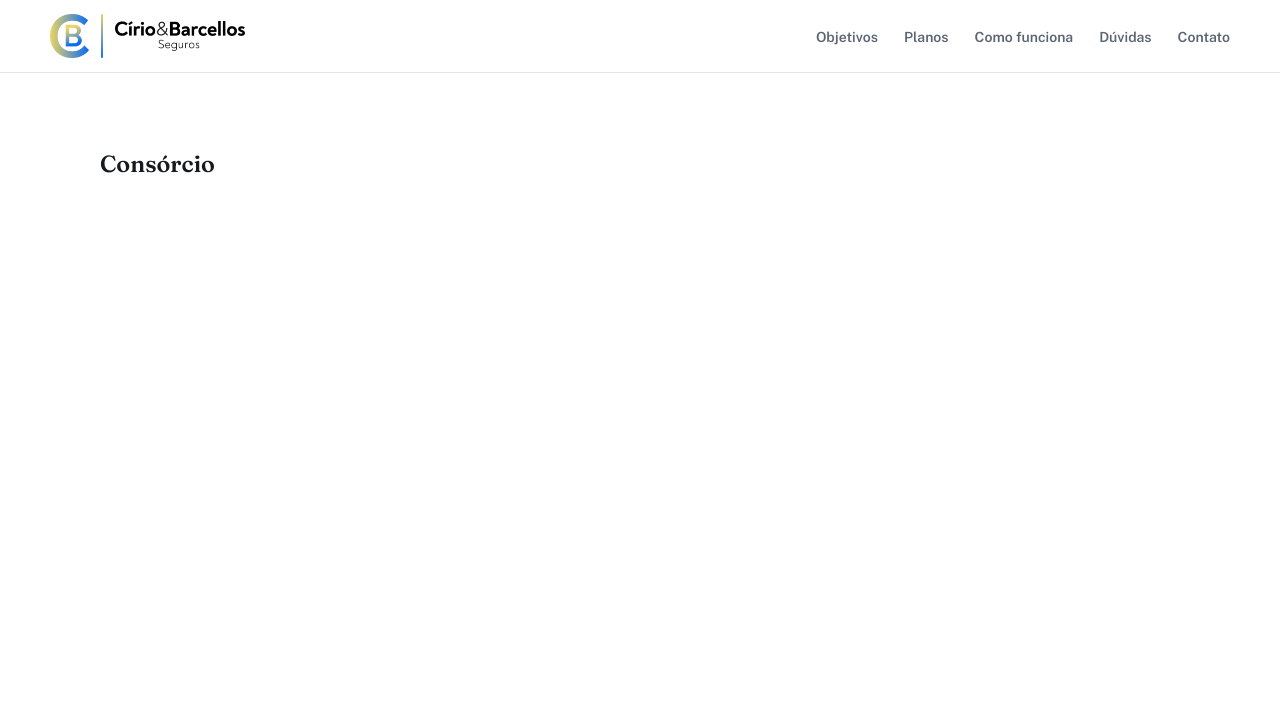
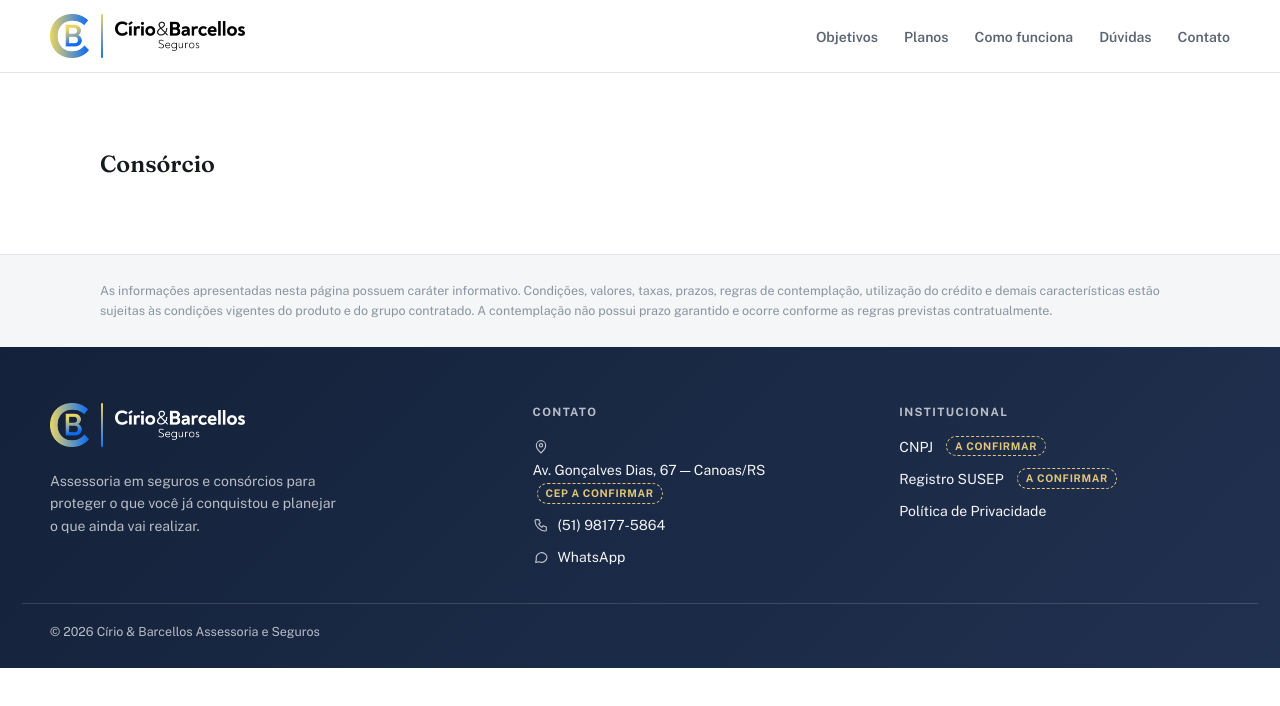
Before and after one commit to mariaaltnetterdutra/Cirio-Barcellos-Site, a Next.js app: page / in a window 1280 px wide. Shown: the top 706 px of the page. Built offline with nearby package versions, Linux system fonts and the light colour scheme.

Commit message:
feat(layout): rodapé da V1 e aviso legal

```diff
--- a/src/app/(site)/layout.tsx
+++ b/src/app/(site)/layout.tsx
@@ -1,3 +1,5 @@
+import { LegalNotice } from "@/shared/components/layout/LegalNotice/LegalNotice";
+import { SiteFooter } from "@/shared/components/layout/SiteFooter/SiteFooter";
 import { SiteHeader } from "@/shared/components/layout/SiteHeader/SiteHeader";
 import { MAIN_CONTENT_ID, SKIP_LINK_LABEL } from "@/shared/constants/a11y";
 
@@ -9,6 +11,8 @@ export default function SiteLayout({ children }: LayoutProps<"/">) {
       </a>
       <SiteHeader />
       <main id={MAIN_CONTENT_ID}>{children}</main>
+      <LegalNotice />
+      <SiteFooter />
     </>
   );
 }
--- /dev/null
+++ b/src/shared/components/layout/LegalNotice/LegalNotice.module.css
@@ -0,0 +1,13 @@
+.notice {
+  padding-block: 26px;
+  padding-inline: var(--gutter);
+  background: var(--color-gray-50);
+  border-top: 1px solid var(--color-line);
+}
+
+.text {
+  max-width: var(--max-width);
+  margin-inline: auto;
+  font-size: 12.5px;
+  color: var(--color-text-3);
+}
--- /dev/null
+++ b/src/shared/components/layout/LegalNotice/LegalNotice.tsx
@@ -0,0 +1,13 @@
+import styles from "./LegalNotice.module.css";
+
+// Texto do aviso legal do consórcio (protótipo, faixa acima do rodapé).
+const LEGAL_TEXT =
+  "As informações apresentadas nesta página possuem caráter informativo. Condições, valores, taxas, prazos, regras de contemplação, utilização do crédito e demais características estão sujeitas às condições vigentes do produto e do grupo contratado. A contemplação não possui prazo garantido e ocorre conforme as regras previstas contratualmente.";
+
+export function LegalNotice() {
+  return (
+    <aside className={styles.notice} aria-label="Aviso legal">
+      <p className={styles.text}>{LEGAL_TEXT}</p>
+    </aside>
+  );
+}
--- /dev/null
+++ b/src/shared/components/layout/SiteFooter/SiteFooter.module.css
@@ -0,0 +1,77 @@
+/* Mesmo efeito do tom navy: troca as variáveis para o fundo escuro. */
+.footer {
+  --color-text: var(--color-on-dark);
+  --color-text-2: var(--color-on-dark-2);
+  --color-gold-ink: var(--color-gold-ink-light);
+  background: linear-gradient(135deg, var(--color-navy), var(--color-navy-2));
+  color: var(--color-text);
+}
+
+.inner {
+  display: grid;
+  grid-template-columns: 1.35fr 1fr 1fr;
+  gap: 36px;
+  max-width: calc(var(--max-width-wide) + 2 * var(--gutter));
+  margin-inline: auto;
+  padding: 56px var(--gutter) 34px;
+}
+
+.logoLink {
+  display: inline-flex;
+}
+
+.tagline {
+  margin-top: 16px;
+  max-width: 34ch;
+  font-size: 14px;
+  color: var(--color-text-2);
+}
+
+.title {
+  margin-bottom: 14px;
+  font-family: var(--font-body), system-ui, sans-serif;
+  font-size: 11.5px;
+  font-weight: 700;
+  letter-spacing: 0.12em;
+  text-transform: uppercase;
+  color: var(--color-text-2);
+}
+
+.list {
+  display: flex;
+  flex-direction: column;
+  gap: 10px;
+  list-style: none;
+  font-size: 14px;
+}
+
+.item {
+  display: flex;
+  align-items: flex-start;
+  flex-wrap: wrap;
+  gap: 4px 9px;
+}
+
+.itemIcon {
+  margin-top: 3px;
+  opacity: 0.75;
+}
+
+.list a:hover {
+  text-decoration: underline;
+}
+
+.bottom {
+  max-width: calc(var(--max-width-wide) + 2 * var(--gutter));
+  margin-inline: auto;
+  padding: 18px var(--gutter) calc(26px + env(safe-area-inset-bottom, 0px));
+  border-top: 1px solid var(--color-on-dark-line);
+  font-size: 12.5px;
+  color: var(--color-text-2);
+}
+
+@media (max-width: 640px) {
+  .inner {
+    grid-template-columns: 1fr;
+  }
+}
--- /dev/null
+++ b/src/shared/components/layout/SiteFooter/SiteFooter.tsx
@@ -0,0 +1,78 @@
+import Link from "next/link";
+import type { ReactNode } from "react";
+import { Logo } from "@/shared/components/brand/Logo/Logo";
+import { Icon, type IconName } from "@/shared/components/ui/Icon/Icon";
+import { PendingBadge } from "@/shared/components/ui/PendingBadge/PendingBadge";
+import { COMPANY } from "@/shared/constants/company";
+import { ROUTES, SECTION_IDS } from "@/shared/constants/routes";
+import { getCurrentYear } from "@/shared/utils/date";
+import { buildWhatsAppUrl } from "@/shared/utils/whatsapp";
+import { SITE_FOOTER_CONTENT as CONTENT } from "./content";
+import styles from "./SiteFooter.module.css";
+
+function ContactItem({ icon, children }: { icon: IconName; children: ReactNode }) {
+  return (
+    <li className={styles.item}>
+      <Icon name={icon} size="sm" className={styles.itemIcon} />
+      <span>{children}</span>
+    </li>
+  );
+}
+
+// Valor confirmado pelo cliente ou o selo "a confirmar" enquanto for null.
+function ConfirmedValue({ value }: { value: string | null }) {
+  return value ? <>{value}</> : <PendingBadge />;
+}
+
+export async function SiteFooter() {
+  const year = await getCurrentYear();
+
+  return (
+    <footer id={SECTION_IDS.contato} className={styles.footer}>
+      <div className={styles.inner}>
+        <div className={styles.brand}>
+          <Link href={ROUTES.home} aria-label={CONTENT.homeLinkLabel} className={styles.logoLink}>
+            <Logo variant="dark" />
+          </Link>
+          <p className={styles.tagline}>{CONTENT.tagline}</p>
+        </div>
+
+        <div>
+          <h2 className={styles.title}>{CONTENT.contactTitle}</h2>
+          <ul className={styles.list}>
+            <ContactItem icon="pin">
+              {COMPANY.address} {!COMPANY.cep && <PendingBadge label={`${CONTENT.cepLabel} a confirmar`} />}
+            </ContactItem>
+            <ContactItem icon="phone">{COMPANY.phoneDisplay}</ContactItem>
+            <ContactItem icon="message">
+              <a href={buildWhatsAppUrl()} target="_blank" rel="noopener noreferrer">
+                {CONTENT.whatsappLabel}
+              </a>
+            </ContactItem>
+          </ul>
+        </div>
+
+        <div>
+          <h2 className={styles.title}>{CONTENT.institutionalTitle}</h2>
+          <ul className={styles.list}>
+            <li className={styles.item}>
+              {CONTENT.cnpjLabel} <ConfirmedValue value={COMPANY.cnpj} />
+            </li>
+            <li className={styles.item}>
+              {CONTENT.susepLabel} <ConfirmedValue value={COMPANY.susep} />
+            </li>
+            <li className={styles.item}>
+              <Link href={CONTENT.privacyLink.href}>{CONTENT.privacyLink.label}</Link>
+            </li>
+          </ul>
+        </div>
+      </div>
+
+      <div className={styles.bottom}>
+        <p>
+          © {year} {COMPANY.legalName}
+        </p>
+      </div>
+    </footer>
+  );
+}
--- /dev/null
+++ b/src/shared/components/layout/SiteFooter/content.ts
@@ -0,0 +1,15 @@
+import { ROUTES } from "@/shared/constants/routes";
+
+// Textos copiados do <footer class="footer"> de docs/prototipo-v5.html, adaptados à V1 (página única).
+export const SITE_FOOTER_CONTENT = {
+  tagline:
+    "Assessoria em seguros e consórcios para proteger o que você já conquistou e planejar o que ainda vai realizar.",
+  homeLinkLabel: "Círio & Barcellos — voltar ao topo",
+  contactTitle: "Contato",
+  whatsappLabel: "WhatsApp",
+  institutionalTitle: "Institucional",
+  cnpjLabel: "CNPJ",
+  susepLabel: "Registro SUSEP",
+  privacyLink: { label: "Política de Privacidade", href: ROUTES.privacidade },
+  cepLabel: "CEP",
+} as const;
--- /dev/null
+++ b/src/shared/components/ui/PendingBadge/PendingBadge.module.css
@@ -0,0 +1,15 @@
+/* --color-gold-ink vira o dourado claro em fundo escuro (rodapé, seções escuras). */
+.badge {
+  display: inline-block;
+  margin-left: 4px;
+  padding: 1px 8px;
+  border: 1px dashed var(--color-gold-ink);
+  border-radius: var(--radius-pill);
+  color: var(--color-gold-ink);
+  font-size: 10.5px;
+  font-weight: 700;
+  letter-spacing: 0.06em;
+  line-height: 1.6;
+  text-transform: uppercase;
+  white-space: nowrap;
+}
--- /dev/null
+++ b/src/shared/components/ui/PendingBadge/PendingBadge.tsx
@@ -0,0 +1,10 @@
+import styles from "./PendingBadge.module.css";
+
+interface PendingBadgeProps {
+  label?: string;
+}
+
+// Marca dados que o cliente ainda precisa confirmar (CNPJ, SUSEP, CEP...).
+export function PendingBadge({ label = "a confirmar" }: PendingBadgeProps) {
+  return <span className={styles.badge}>{label}</span>;
+}
--- /dev/null
+++ b/src/shared/utils/date.ts
@@ -0,0 +1,11 @@
+import { cacheLife } from "next/cache";
+
+/**
+ * Ano atual para o rodapé. Com Cache Components, ler a data durante o prerender
+ * só é permitido dentro de um "use cache"; o valor é renovado uma vez por dia.
+ */
+export async function getCurrentYear(): Promise<number> {
+  "use cache";
+  cacheLife("days");
+  return new Date().getFullYear();
+}
--- /dev/null
+++ b/src/shared/utils/whatsapp.ts
@@ -0,0 +1,9 @@
+import { COMPANY } from "@/shared/constants/company";
+
+const WHATSAPP_BASE_URL = "https://wa.me/";
+
+/** Link do WhatsApp da empresa, com mensagem já escrita (opcional). */
+export function buildWhatsAppUrl(message?: string): string {
+  const url = `${WHATSAPP_BASE_URL}${COMPANY.whatsappNumber}`;
+  return message ? `${url}?text=${encodeURIComponent(message)}` : url;
+}
```
